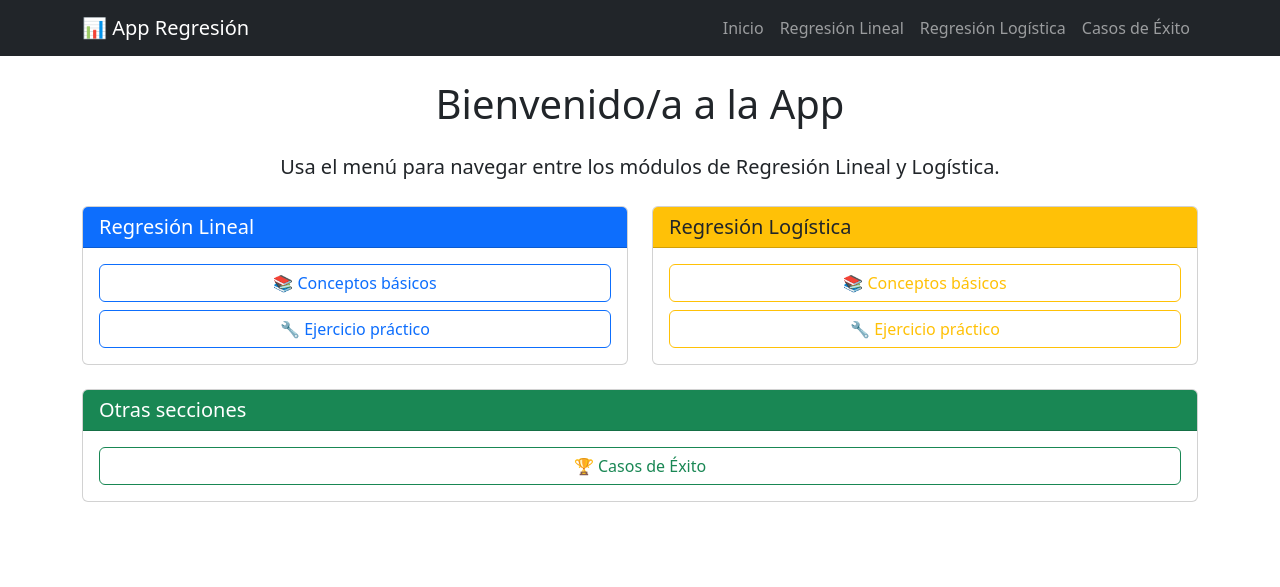
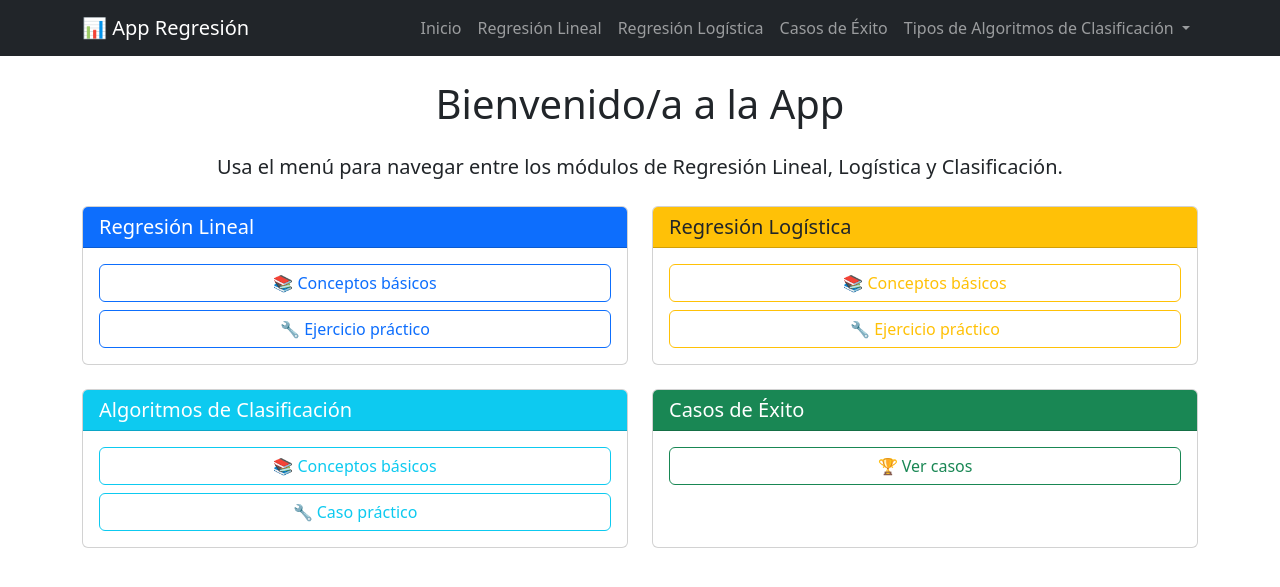
Before and after one commit to catabernal2003-png/Repositorio-Activades, a Flask app: page / in a window 1280 px wide. Shown: the top 587 px of the page. Run offline with Flask 3, Linux system fonts and the light colour scheme.

Commit message:
Se añade la ruta de algoritmos de clasificación

```diff
--- a/app.py
+++ b/app.py
@@ -119,6 +119,17 @@ def conceptos_logistica():
     return render_template("ConceptLogistica.html")
 
 # ------------------------
+# Algoritmos de Clasificación
+# ------------------------
+@app.route("/conceptos-clasificacion")
+def conceptos_clasificacion():
+    return render_template("conceptos_clasificacion.html")
+
+@app.route("/caso-practico-clasificacion")
+def caso_practico_clasificacion():
+    return render_template("caso_practico_clasificacion.html")
+
+# ------------------------
 # Main
 # ------------------------
 if __name__ == "__main__":
--- a/static/style.css
+++ b/static/style.css
@@ -11,8 +11,8 @@ html {
     margin: 0;
     padding: 0;
     width: 100%;
-    min-height: 100%;   /* en vez de 100vh */
-    overflow-y: auto;   /* asegura scroll */
+    min-height: 100%;
+    overflow-y: auto;
 }
 
 body {
--- a/templates/Home.html
+++ b/templates/Home.html
@@ -5,7 +5,7 @@
 {% block content %}
   <h1 class="hero-title text-center mb-4">Bienvenido/a a la App </h1>
   <p class="text-center fs-5 mb-4">
-    Usa el menú para navegar entre los módulos de Regresión Lineal y Logística.
+    Usa el menú para navegar entre los módulos de Regresión Lineal, Logística y Clasificación.
   </p>
 
   <div class="row">
@@ -41,15 +41,30 @@
   </div>
 
   <div class="row">
-    <!-- Tarjeta de otras secciones -->
-    <div class="col-md-12 mb-4">
+    <!-- Tarjeta de Clasificación -->
+    <div class="col-md-6 mb-4">
       <div class="card h-100">
-        <div class="card-header bg-success text-white">
-          <h2 class="h5 mb-0">Otras secciones</h2>
+        <div class="card-header bg-info text-white">
+          <h2 class="h5 mb-0">Algoritmos de Clasificación</h2>
         </div>
         <div class="card-body">
           <div class="d-grid gap-2">
-            <a href="{{ url_for('casos_exito') }}" class="btn btn-outline-success">🏆 Casos de Éxito</a>
+            <a href="{{ url_for('conceptos_clasificacion') }}" class="btn btn-outline-info">📚 Conceptos básicos</a>
+            <a href="{{ url_for('caso_practico_clasificacion') }}" class="btn btn-outline-info">🔧 Caso práctico</a>
+          </div>
+        </div>
+      </div>
+    </div>
+
+    <!-- Tarjeta de Casos de Éxito -->
+    <div class="col-md-6 mb-4">
+      <div class="card h-100">
+        <div class="card-header bg-success text-white">
+          <h2 class="h5 mb-0">Casos de Éxito</h2>
+        </div>
+        <div class="card-body">
+          <div class="d-grid gap-2">
+            <a href="{{ url_for('casos_exito') }}" class="btn btn-outline-success">🏆 Ver casos</a>
           </div>
         </div>
       </div>
--- a/templates/base.html
+++ b/templates/base.html
@@ -16,6 +16,16 @@
           <li class="nav-item"><a class="nav-link" href="{{ url_for('prueba_rl') }}">Regresión Lineal</a></li>
           <li class="nav-item"><a class="nav-link" href="{{ url_for('prueba_logistica') }}">Regresión Logística</a></li>
           <li class="nav-item"><a class="nav-link" href="{{ url_for('casos_exito') }}">Casos de Éxito</a></li>
+          <!-- Menú desplegable de clasificación -->
+          <li class="nav-item dropdown">
+            <a class="nav-link dropdown-toggle" href="#" id="clasificacionDropdown" role="button" data-bs-toggle="dropdown" aria-expanded="false">
+              Tipos de Algoritmos de Clasificación
+            </a>
+            <ul class="dropdown-menu" aria-labelledby="clasificacionDropdown">
+              <li><a class="dropdown-item" href="{{ url_for('conceptos_clasificacion') }}">Conceptos básicos</a></li>
+              <li><a class="dropdown-item" href="{{ url_for('caso_practico_clasificacion') }}">Caso práctico</a></li>
+            </ul>
+          </li>
         </ul>
       </div>
     </div>
@@ -24,5 +34,6 @@
   <div class="container">
     {% block content %}{% endblock %}
   </div>
+  <script src="https://cdn.jsdelivr.net/npm/bootstrap@5.3.2/dist/js/bootstrap.bundle.min.js"></script>
 </body>
 </html>
```
Also changed, not shown: templates/conceptos_clasificacion.html (added, +31 -0 lines), templates/caso_practico_clasificacion.html (added).
